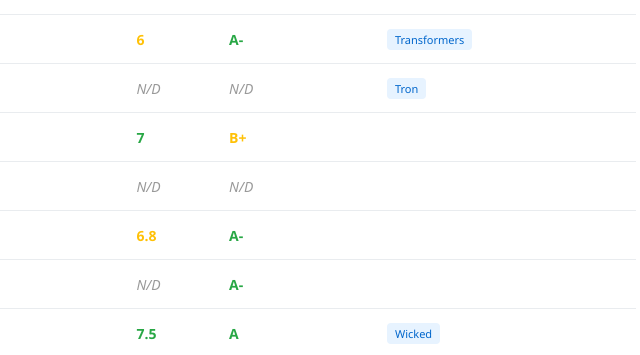
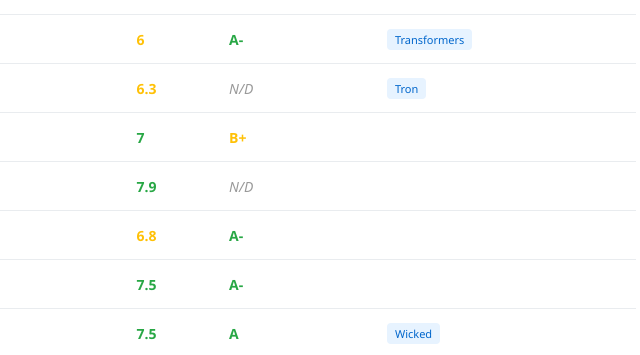
Before and after one commit to poggioaissi/ISSI, a plain HTML site: page index.html in a window 1280 px wide. Shown: the part 2216-2571 px from the top of the page, 604-1244 px from the left. Drawn offline with Linux system fonts and the light colour scheme.

Commit message:
Update index.html

```diff
--- a/index.html
+++ b/index.html
@@ -283,11 +283,11 @@
             {id: 39, title: "The Plane", rt: 94, imdb: 6.5, cinemascore: "B+", series: ""},
             {id: 40, title: "The Warrior – The Iron Claw", rt: 94, imdb: 7.6, cinemascore: "A-", series: ""},
             {id: 41, title: "Transformers – Il risveglio", rt: 91, imdb: 6.0, cinemascore: "A-", series: "Transformers"},
-            {id: 42, title: "Tron: Ares", rt: 87, imdb: null, cinemascore: "", series: "Tron"},
+            {id: 42, title: "Tron: Ares", rt: 87, imdb: 6.3, cinemascore: "", series: "Tron"},
             {id: 43, title: "Ultima notte a Soho", rt: 89, imdb: 7.0, cinemascore: "B+", series: ""},
-            {id: 44, title: "Una battaglia dopo l'altra", rt: 85, imdb: null, cinemascore: "", series: ""},
+            {id: 44, title: "Una battaglia dopo l'altra", rt: 85, imdb: 7.9, cinemascore: "", series: ""},
             {id: 45, title: "Uno rosso", rt: 90, imdb: 6.8, cinemascore: "A-", series: ""},
-            {id: 46, title: "Weapons", rt: 87, imdb: null, cinemascore: "A-", series: ""},
+            {id: 46, title: "Weapons", rt: 87, imdb: 7.5, cinemascore: "A-", series: ""},
             {id: 47, title: "Wicked", rt: 99, imdb: 7.5, cinemascore: "A", series: "Wicked"},
             {id: 48, title: "Wonka", rt: 90, imdb: 7.0, cinemascore: "A-", series: "Charlie and the Chocolate Factory"},
             {id: 49, title: "Wrath of Man", rt: 90, imdb: 7.1, cinemascore: "A-", series: ""}
```
